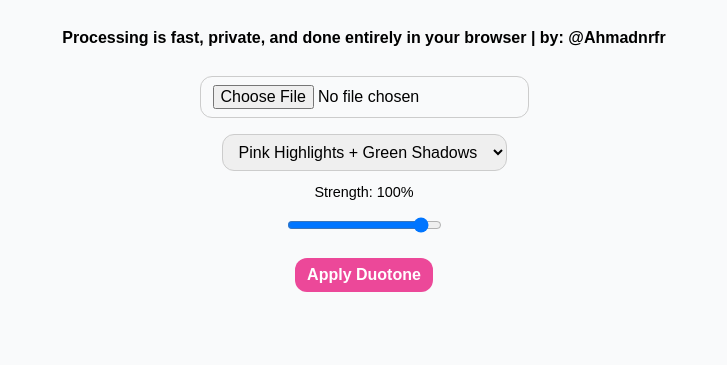
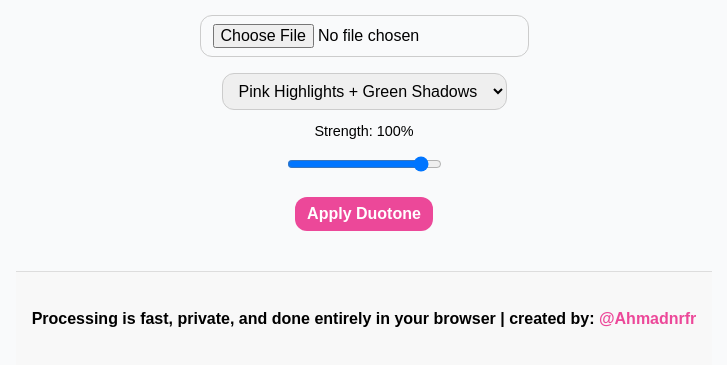
Before and after one commit to ahmadnurfirmansyah-web/pink-green-generator, a plain HTML site: page index.html in a window 1280 px wide. Shown: the part 75-440 px from the top of the page, without its empty margins (276-1003 px from the left). Drawn offline with Linux system fonts and the light colour scheme.

Commit message:
Update index.html

```diff
--- a/index.html
+++ b/index.html
@@ -63,7 +63,18 @@
 </head>
 <body>
   <h1>Pink-Green Photo Generator</h1>
-  <h4>Processing is fast, private, and done entirely in your browser | by: @Ahmadnrfr</h4>
+<style>
+  .credit-link {
+    color: #ec4899; /* warna pink default */
+    text-decoration: none;
+    font-weight: bold;
+    transition: color 0.3s ease;
+  }
+  .credit-link:hover {
+    color: #165027; /* berubah jadi hijau saat hover */
+  }
+</style>
+</h4>
 
   <input type="file" id="upload" accept="image/*">
 
@@ -163,5 +174,36 @@
       link.click();
     });
   </script>
+
+  <footer>
+  <h4>
+    Processing is fast, private, and done entirely in your browser |
+    created by:
+    <a href="https://www.instagram.com/ahmadnrfr/" target="_blank" class="credit-link">
+      @Ahmadnrfr
+    </a>
+  </h4>
+</footer>
+<style>
+  footer {
+    text-align: center;
+    margin-top: 2rem;
+    padding: 1rem;
+    background-color: #f8f8f8; /* warna netral biar kontras */
+    border-top: 1px solid #ddd;
+    font-family: sans-serif;
+    position: relative; /* biar tetap di bawah konten */
+  }
+
+  .credit-link {
+    color: #ec4899; /* warna pink default */
+    text-decoration: none;
+    font-weight: bold;
+    transition: color 0.3s ease;
+  }
+  .credit-link:hover {
+    color: #165027; /* hijau saat hover atau klik mouse */
+  }
+</style>
 </body>
 </html>
```
